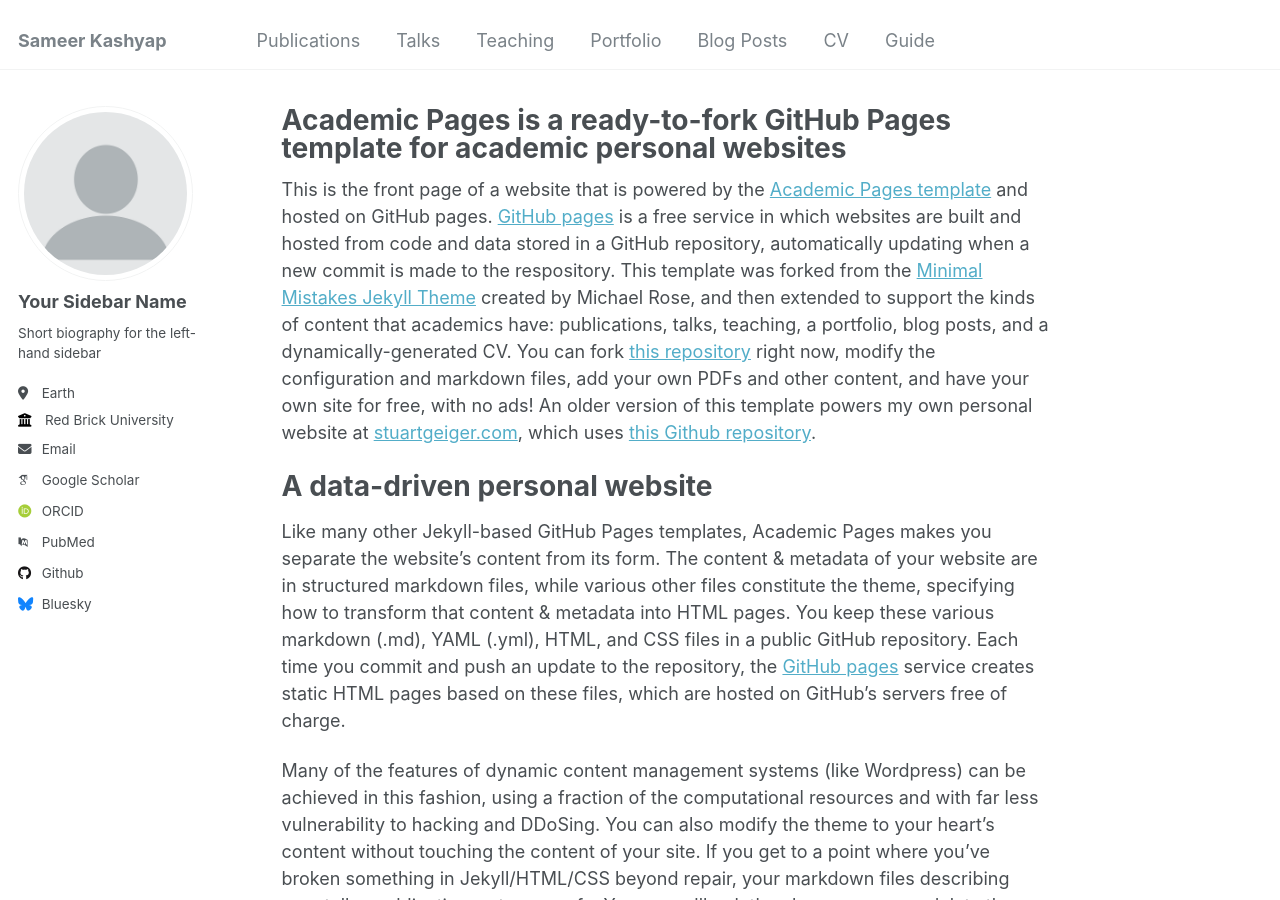
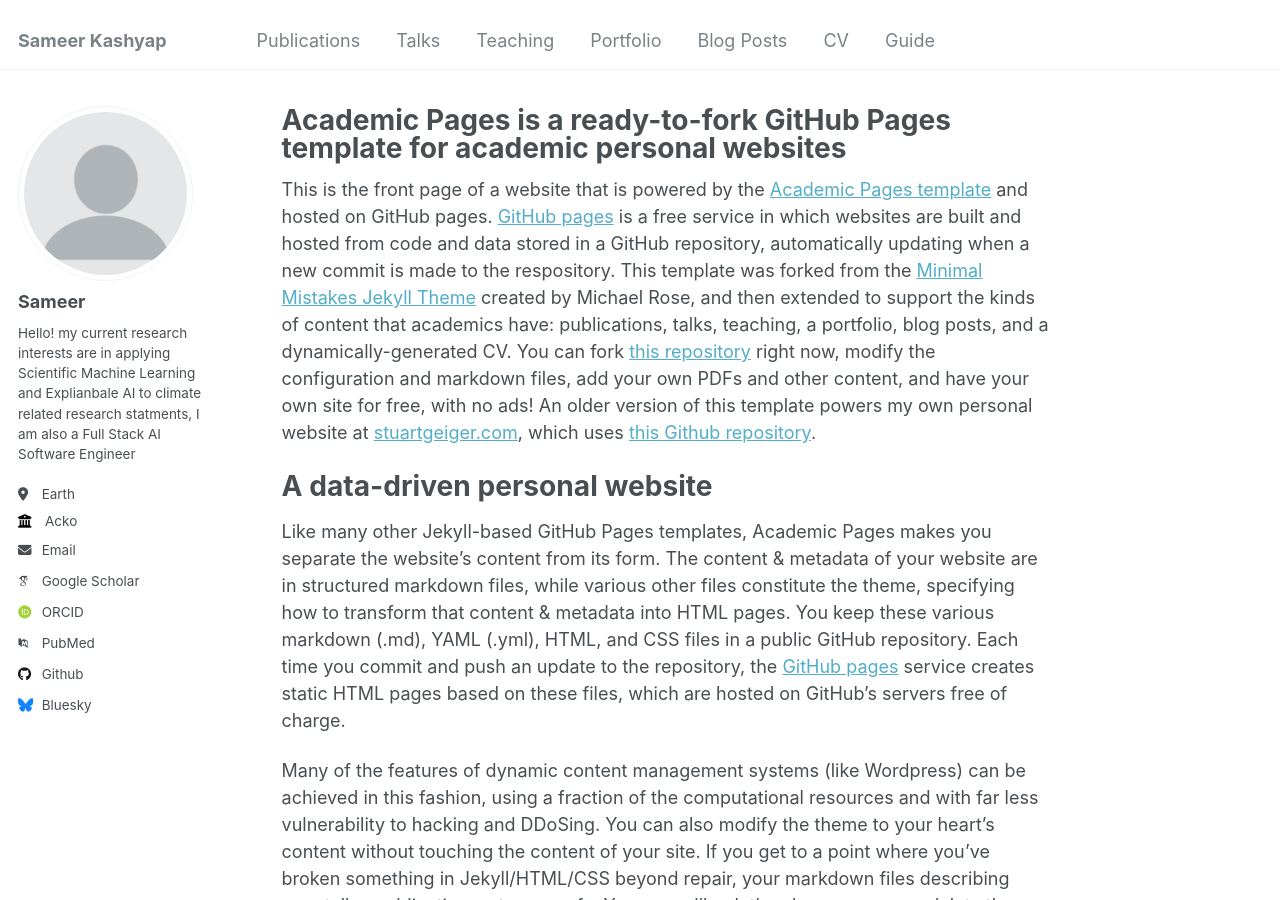
Before and after one commit to Sameerkash/Sameerkash.github.io, a Jekyll site: the page built from _pages/about.md, in a window 1280 px wide and 900 px high. Built offline with Jekyll 4.4.1, drawn with Linux system fonts in a browser that asks for light colours; some web fonts are replaced.

Commit message:
update short bio

```diff
--- a/_config.yml
+++ b/_config.yml
@@ -22,13 +22,13 @@ repository               : "Sameerkash/sameerkash.github.io"
 author:
   # Biographic information
   avatar           : "profile.png"
-  name             : "Your Sidebar Name"
+  name             : "Sameer"
   pronouns         : # example: "she/her"
-  bio              : "Short biography for the left-hand sidebar"
+  bio              : "Hello! my current research interests are in applying Scientific Machine Learning and Explianbale AI to climate related research statments, I am also a Full Stack AI Software Engineer"
   location         : "Earth"
-  employer         : "Red Brick University"
+  employer         : "Acko"
   uri              : # URL
-  email            : "none@example.org"
+  email            : "sameera.kashyap@acko.com"
 
   # Academic websites
   arxiv            : # URL - Update with the correct link to your profile
```
